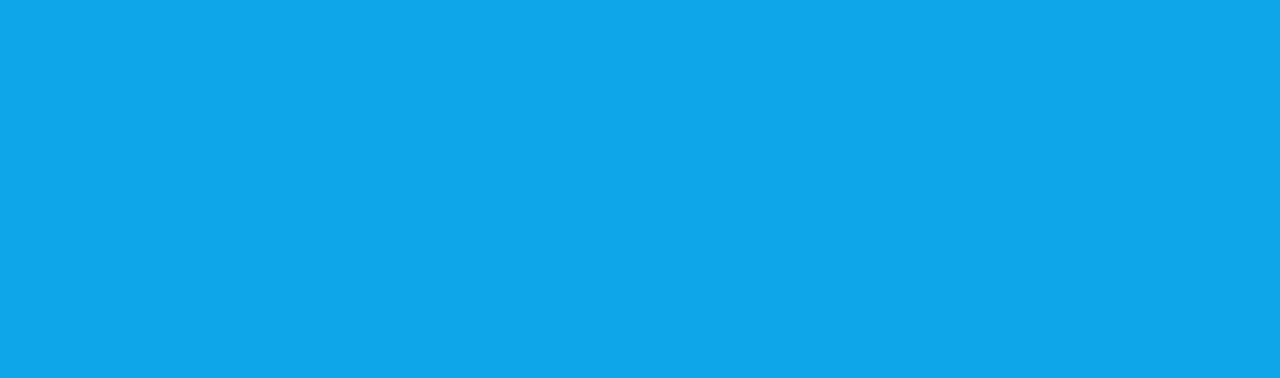
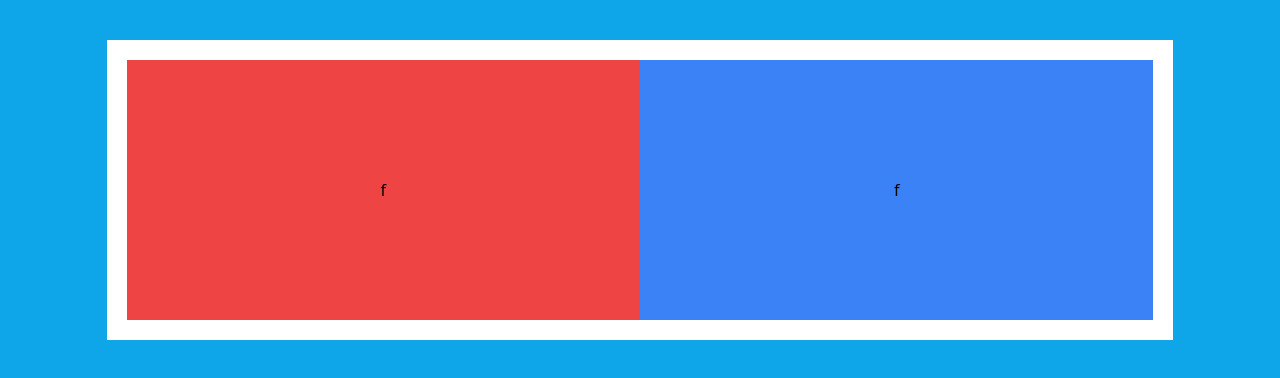
Before and after one commit to Isradeveloper/taller1-buenas-practicas, a plain HTML site: page index.html in a window 1280 px wide. Drawn offline with nearby package versions, Linux system fonts and the light colour scheme.

Commit message:
Creación de card de presentación

```diff
--- a/index.html
+++ b/index.html
@@ -8,8 +8,15 @@
     <title>ISRAEL TRUJILLO DOMÍNGUEZ</title>
   </head>
   <body>
-    <div class="container bg-sky-500 min-w-full min-h-screen">
+
+    <div class="container bg-sky-500 min-w-full min-h-screen flex justify-center pt-10">
+
+      <div class="bg-white w-5/6 sm:h-[300px] h-[440px] p-5 flex sm:flex-row flex-col">
+        <div class="sm:w-4/6 w-full sm:h-full h-[200px] bg-red-500 flex justify-center items-center">f</div>
+        <div class="sm:w-4/6 w-full sm:h-full h-[200px] bg-blue-500 flex justify-center items-center">f</div>
+      </div>
 
     </div>
+
   </body>
 </html>
```
